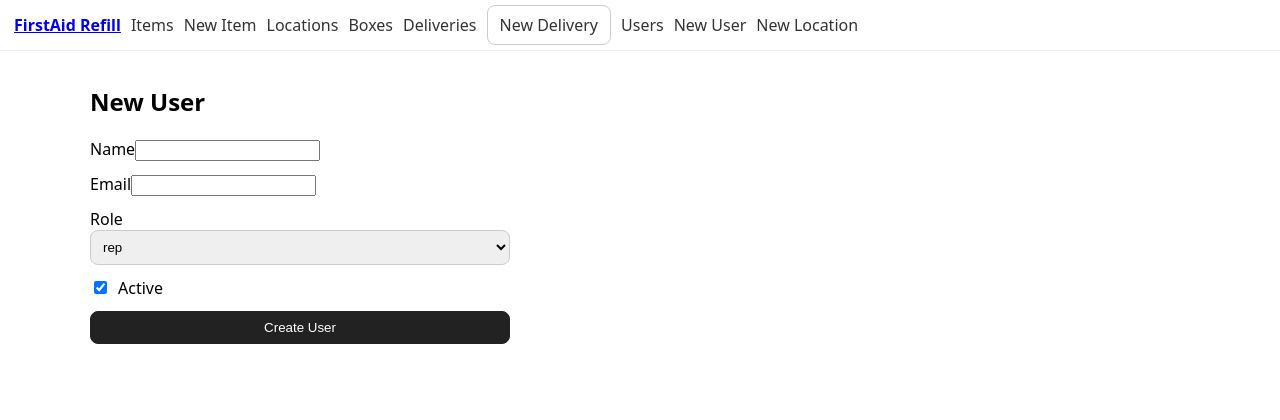
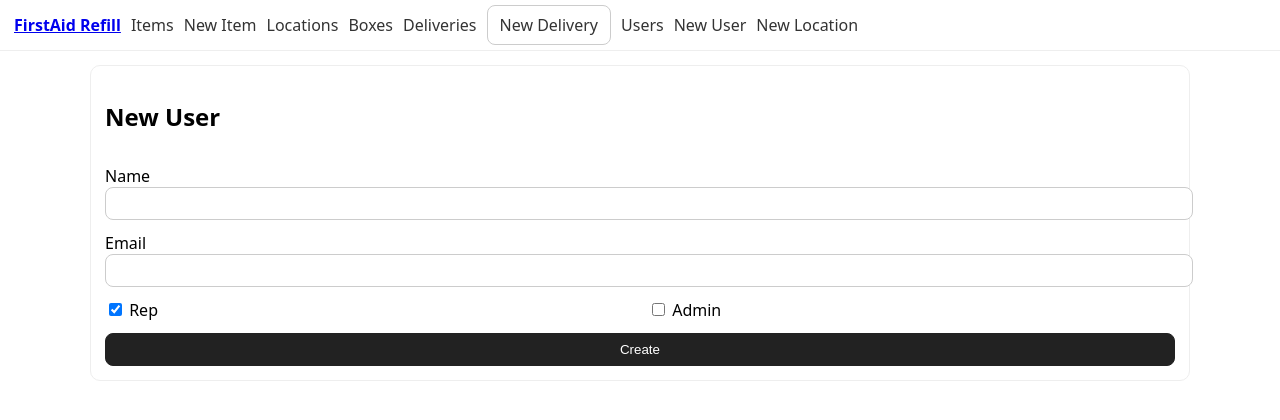
Before and after one commit to Anderson062887/first-aid-delivery-app, a React (Vite) app in the folder client/: page /users/new in a window 1280 px wide. Shown: the top 420 px of the page. Built offline with nearby package versions, Linux system fonts and the light colour scheme.

Commit message:
Fix user role validation, prevent removing last role, improve API error handling

```diff
--- a/client/src/api.js
+++ b/client/src/api.js
@@ -58,14 +58,29 @@ export const api = {
 };
 
 export const usersApi = {
-  list: () => fetch('/api/users').then(r=>r.json()),
+  list: () => fetch('/api/users').then(r => r.json()),
+
   create: (data) => fetch('/api/users', {
-    method:'POST', headers:{'Content-Type':'application/json'},
+    method: 'POST',
+    headers: { 'Content-Type': 'application/json' },
     body: JSON.stringify(data)
   }).then(async r => {
-    if(!r.ok) throw new Error((await r.json()).error || 'User create failed');
+    if (!r.ok) throw new Error((await r.json()).error || 'User create failed');
     return r.json();
-  })
+  }),
+
+patch: async (id, data) => {
+  const res = await fetch(`/api/users/${id}`, {
+    method: 'PATCH',
+    headers: { 'Content-Type': 'application/json' },
+    body: JSON.stringify(data)
+  });
+  if (!res.ok) {
+    const text = await res.text().catch(()=> '');
+    throw new Error(`User update failed (${res.status}): ${text.slice(0,120)}`);
+  }
+  return res.json().catch(()=> ({}));
+},
 };
 
 export const locationsApi = {
--- a/client/src/components/RepBar.jsx
+++ b/client/src/components/RepBar.jsx
@@ -1,4 +1,6 @@
 import { useEffect, useState } from 'react';
+import { usersApi } from '../api';
+
 
 export default function RepBar({ onChange }) {
   const [reps, setReps] = useState([]);
--- a/client/src/pages/Deliveries.jsx
+++ b/client/src/pages/Deliveries.jsx
@@ -180,7 +180,7 @@ export default function Deliveries(){
                 <th>Location</th>
                 <th>Box</th>
                 <th>Lines</th>
-                <th>Visit Outcome</th> {/* NEW */}
+                <th>Visit Outcome</th>
                 <th>Total</th>
               </tr>
             </thead>
--- a/client/src/pages/UserNew.jsx
+++ b/client/src/pages/UserNew.jsx
@@ -1,46 +1,44 @@
 import { useState } from 'react';
+import { api } from '../api';
+import { useNavigate } from 'react-router-dom';
 import { usersApi } from '../api';
-import { useNavigate } from 'react-router-dom';
+
 
 export default function UserNew(){
   const nav = useNavigate();
-  const [form, setForm] = useState({ name:'', email:'', role:'rep', active:true });
-  const [saving, setSaving] = useState(false);
+  const [name, setName] = useState('');
+  const [email, setEmail] = useState('');
+  const [rep, setRep] = useState(true);
+  const [admin, setAdmin] = useState(false);
   const [err, setErr] = useState('');
 
-  function update(e){
-    const { name, value, type, checked } = e.target;
-    setForm(f=>({...f, [name]: type==='checkbox'? checked : value}));
-  }
-
-  async function submit(e){
-    e.preventDefault();
-    setSaving(true); setErr('');
-    try {
-      await usersApi.create(form);
+  async function submit(){
+    try{
+      const roles = [];
+      if (rep) roles.push('rep');
+      if (admin) roles.push('admin');
+      await api.users.create({ name, email, roles, active: true });
       nav('/users');
-    } catch(e){ setErr(String(e.message||e)); }
-    finally{ setSaving(false); }
+    }catch(e){ setErr(String(e.message||e)); }
   }
 
   return (
-    <div>
+    <div className="card" style={{ display:'grid', gap:12 }}>
       <h2>New User</h2>
-      {err && <div style={{color:'red', marginBottom:12}}>{err}</div>}
-      <form onSubmit={submit} style={{display:'grid', gap:12, maxWidth:420}}>
-        <label>Name<input name="name" required value={form.name} onChange={update}/></label>
-        <label>Email<input name="email" value={form.email} onChange={update}/></label>
-        <label>Role
-          <select name="role" value={form.role} onChange={update}>
-            <option value="rep">rep</option>
-            <option value="admin">admin</option>
-          </select>
-        </label>
-        <label style={{display:'flex', alignItems:'center', gap:8}}>
-          <input type="checkbox" name="active" checked={form.active} onChange={update}/> Active
-        </label>
-        <button className="btn primary" disabled={saving}>{saving?'Saving…':'Create User'}</button>
-      </form>
+      {err && <div style={{color:'red'}}>{err}</div>}
+      <div>
+        <label>Name</label>
+        <input className="input" value={name} onChange={e=>setName(e.target.value)} />
+      </div>
+      <div>
+        <label>Email</label>
+        <input className="input" value={email} onChange={e=>setEmail(e.target.value)} />
+      </div>
+      <div className="row" style={{ gap:16 }}>
+        <label><input type="checkbox" checked={rep} onChange={e=>setRep(e.target.checked)} /> Rep</label>
+        <label><input type="checkbox" checked={admin} onChange={e=>setAdmin(e.target.checked)} /> Admin</label>
+      </div>
+      <button className="btn primary" onClick={submit}>Create</button>
     </div>
   );
 }
--- a/client/src/pages/Users.jsx
+++ b/client/src/pages/Users.jsx
@@ -1,28 +1,82 @@
 import { useEffect, useState } from 'react';
 import { usersApi } from '../api';
-import { Link } from 'react-router-dom';
+import Flash from '../components/Flash.jsx';
 
 export default function Users(){
-  const [users, setUsers] = useState([]);
-  useEffect(()=>{ usersApi.list().then(setUsers); },[]);
+  const [rows, setRows] = useState([]);
+  const [err, setErr] = useState('');
+  const [msg, setMsg] = useState('');
+
+  async function load(){
+    try { setRows(await usersApi.list()); setErr(''); }
+    catch(e){ setErr(String(e.message||e)); }
+  }
+  useEffect(()=>{ load(); },[]);
+
+async function toggleRole(u, role){
+  const has = (u.roles||[]).includes(role);
+  const next = has ? u.roles.filter(r=>r!==role) : [...(u.roles||[]), role];
+
+  if (next.length === 0) {
+    setErr('A user must have at least one role (rep or admin).');
+    return; // do not call API
+  }
+
+  try{
+    await usersApi.patch(u._id, { roles: next });
+    setErr('');
+    setMsg(`Updated ${u.name}`);
+    load();
+  }catch(e){ setErr(String(e.message||e)); }
+}
+
+  async function toggleActive(u){
+    try{
+      await usersApi.patch(u._id, { active: !u.active });
+      load();
+    }catch(e){ setErr(String(e.message||e)); }
+  }
+
   return (
     <div>
       <h2>Users</h2>
-      <div style={{marginBottom:12}}><Link to="/users/new">+ New User</Link></div>
+      {msg && <Flash>{msg}</Flash>}
+      {err && <div style={{color:'red'}}>{err}</div>}
+
+      <div className="card" style={{ overflowX:'auto' }}>
         <table className="table">
-        <thead><tr><th>Name</th><th>Email</th><th>Role</th><th>Active</th></tr></thead>
+          <thead>
+            <tr>
+              <th>Name</th><th>Email</th><th>Active</th><th>Rep</th><th>Admin</th>
+            </tr>
+          </thead>
           <tbody>
-          {users.map(u=>(
+            {rows.map(u => (
               <tr key={u._id}>
                 <td>{u.name}</td>
                 <td>{u.email || '—'}</td>
-              <td>{u.role}</td>
-              <td>{u.active ? 'Yes' : 'No'}</td>
+                <td>
+                  <input type="checkbox" checked={!!u.active} onChange={()=>toggleActive(u)} />
+                </td>
+                <td>
+                  <input
+                    type="checkbox"
+                    checked={(u.roles||[]).includes('rep')}
+                    onChange={()=>toggleRole(u,'rep')}
+                  />
+                </td>
+                <td>
+                  <input
+                    type="checkbox"
+                    checked={(u.roles||[]).includes('admin')}
+                    onChange={()=>toggleRole(u,'admin')}
+                  />
+                </td>
               </tr>
             ))}
           </tbody>
         </table>
-      {users.length===0 && <div className="card">No users yet.</div>}
+      </div>
     </div>
   );
 }
```
Also changed, not shown: 2 other files (tests, documents, lock files or other folders). Lines whose indentation alone changed are shown as unchanged.
